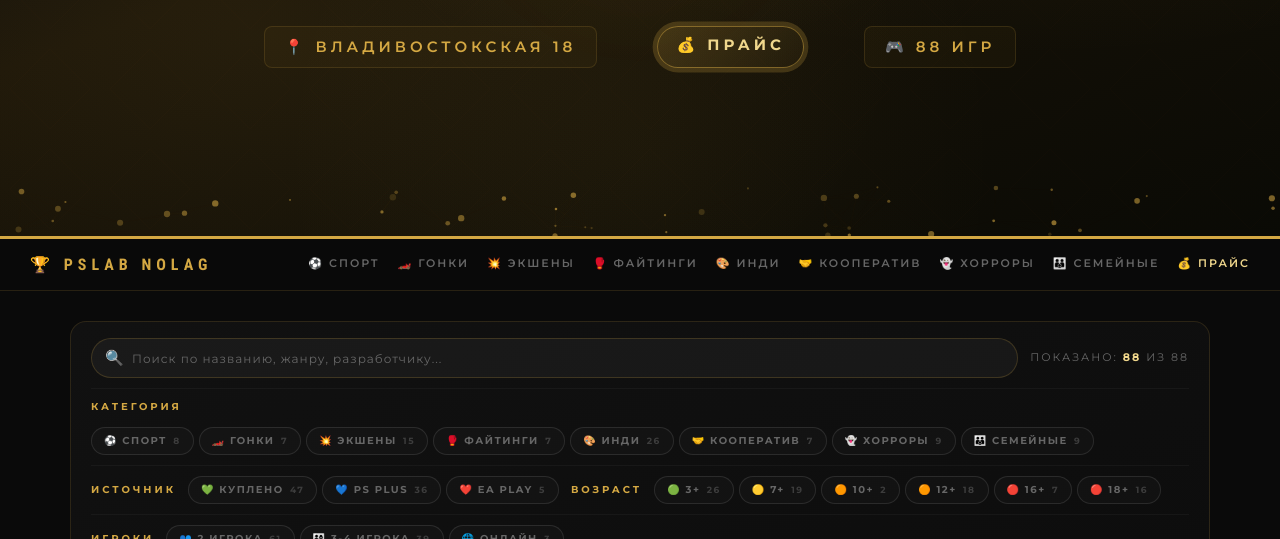
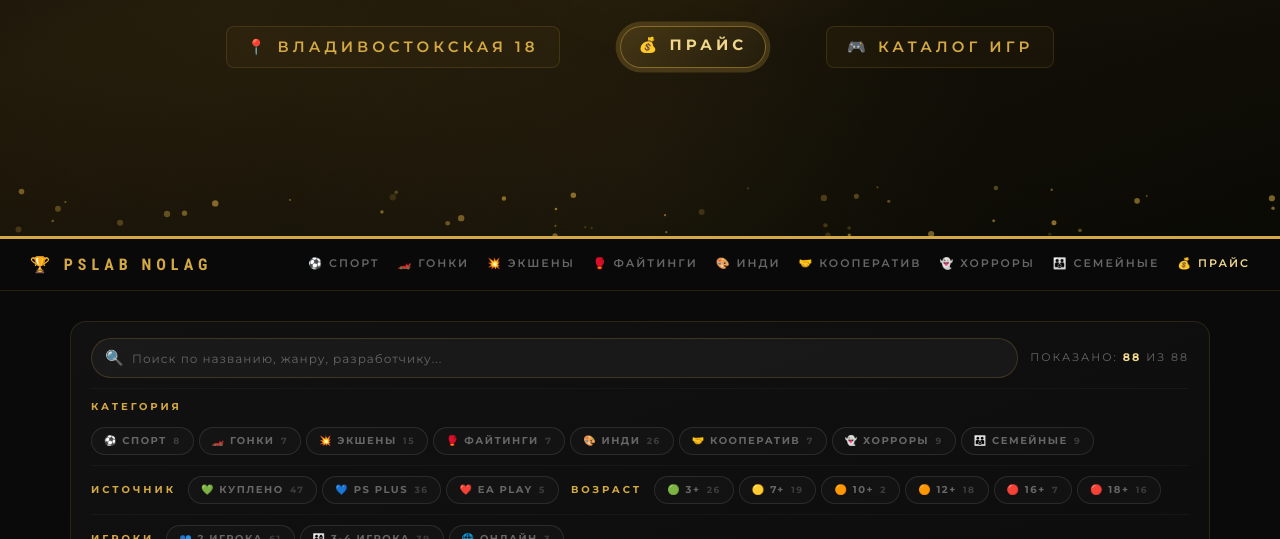
Before and after one commit to PSLABNOLAG/-, a plain HTML site: page index.html in a window 1280 px wide. Shown: the part 561-1100 px from the top of the page. Drawn offline with nearby package versions, Linux system fonts and the light colour scheme; animation ran at ten frames a second.

Commit message:
Add files via upload

```diff
--- a/index.html
+++ b/index.html
@@ -253,7 +253,7 @@
 </head>
 <body>
 
-<div class="cover"><div class="cover-content"><div class="cover-brand">PSLAB NOLAG</div><div class="cover-ps5">◆ PlayStation 5 PRO ◆</div><h1><span class="small">Библиотека</span>игр</h1><div class="cover-divider"></div><div class="cover-meta"><span onclick="window.open('https://yandex.ru/maps/76/khabarovsk/house/vladivostokskaya_ulitsa_18/ZUoDaAdoSEEGXkJua2J1eHxqZwk=/?ll=135.081412%2C48.490931&z=17/','_blank')" style="cursor:pointer" title="Открыть Яндекс.Карты">📍 Владивостокская 18</span><a href="price.html" class="cover-price-btn" title="Прайс-лист">💰 Прайс</a><span onclick="scrollToGames()" style="cursor:pointer" title="К списку игр">🎮 88 ИГР</span></div></div></div>
+<div class="cover"><div class="cover-content"><div class="cover-brand">PSLAB NOLAG</div><div class="cover-ps5">◆ PlayStation 5 PRO ◆</div><h1><span class="small">Библиотека</span>игр</h1><div class="cover-divider"></div><div class="cover-meta"><span onclick="window.open('https://yandex.ru/maps/76/khabarovsk/house/vladivostokskaya_ulitsa_18/ZUoDaAdoSEEGXkJua2J1eHxqZwk=/?ll=135.081412%2C48.490931&z=17/','_blank')" style="cursor:pointer" title="Открыть Яндекс.Карты">📍 Владивостокская 18</span><a href="price.html" class="cover-price-btn" title="Прайс-лист">💰 Прайс</a><span onclick="scrollToGames()" style="cursor:pointer" title="К списку игр">🎮 Каталог ИГР</span></div></div></div>
 
 <div class="nav"><div class="nav-brand">🏆 PSLAB NOLAG</div><div class="nav-links"><a href="#cat-sport">⚽ Спорт</a><a href="#cat-race">🏎️ Гонки</a><a href="#cat-action">💥 Экшены</a><a href="#cat-fighting">🥊 Файтинги</a><a href="#cat-indie">🎨 Инди</a><a href="#cat-coop">🤝 Кооператив</a><a href="#cat-horror">👻 Хорроры</a><a href="#cat-family">👪 Семейные</a>
     <a href="price.html" style="color:#f0d78c;">💰 Прайс</a></div></div>
```
